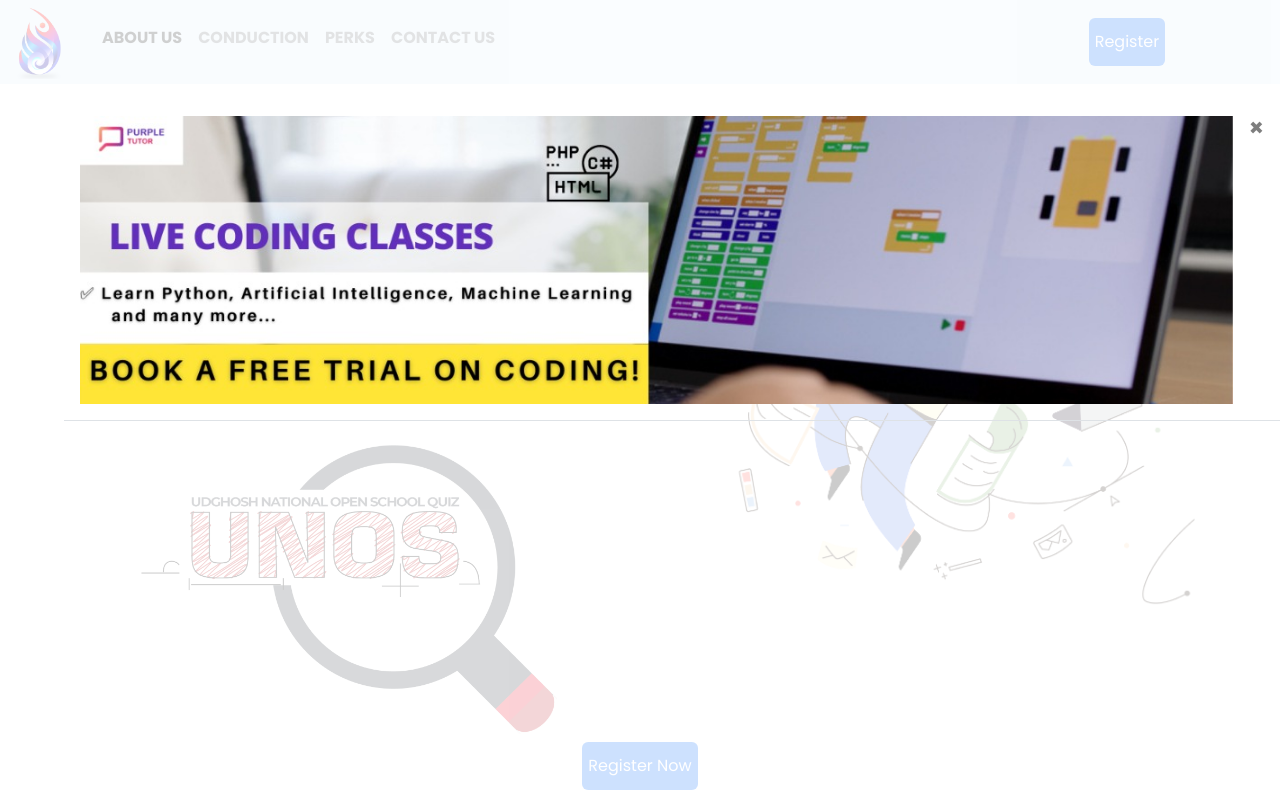
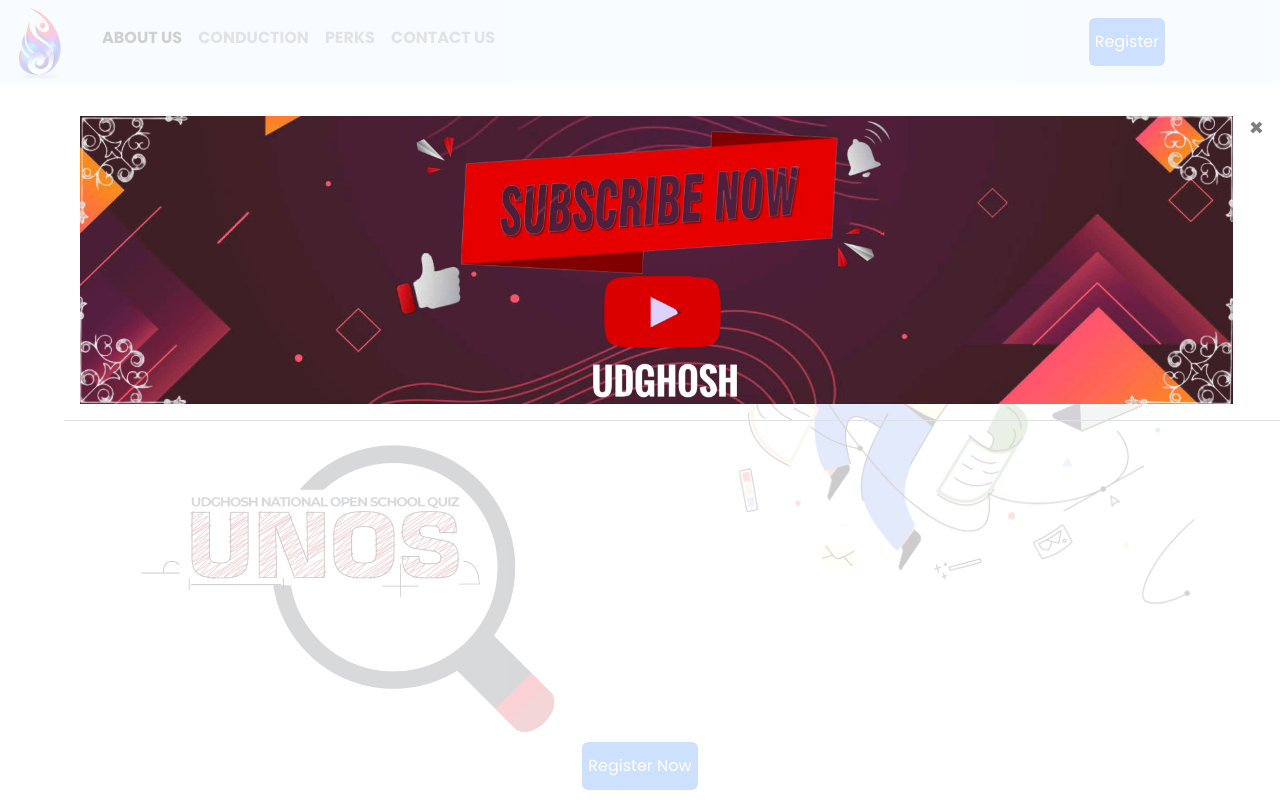
Before and after one commit to humayun-987/GuestRoomBookingSystem, a React (Create React App) app: page / in a window 1280 px wide. Shown: the top 800 px of the page. Built offline with nearby package versions, Linux system fonts and the light colour scheme.

Commit message:
Modal Picture Updated

```diff
--- a/src/comp/modal.js
+++ b/src/comp/modal.js
@@ -24,7 +24,7 @@
 
             <div className="modal-header">
             <a href="https://www.youtube.com/channel/UCWA2to9SqSEWHOU7MmiTPCw" target="_blank">
-            <img src='./topbanner.jpeg' style={{width:'100%'}} alt="Banner"></img>
+            <img src='./topbanner.jpg' style={{width:'100%'}} alt="Banner"></img>
 
             </a>
                 <button type="button" className="close" data-dismiss="modal" onClick={closeModal}>&times;</button>
```
Also changed, not shown: public/topbanner.jpeg (deleted), public/topbanner.jpg (added).
